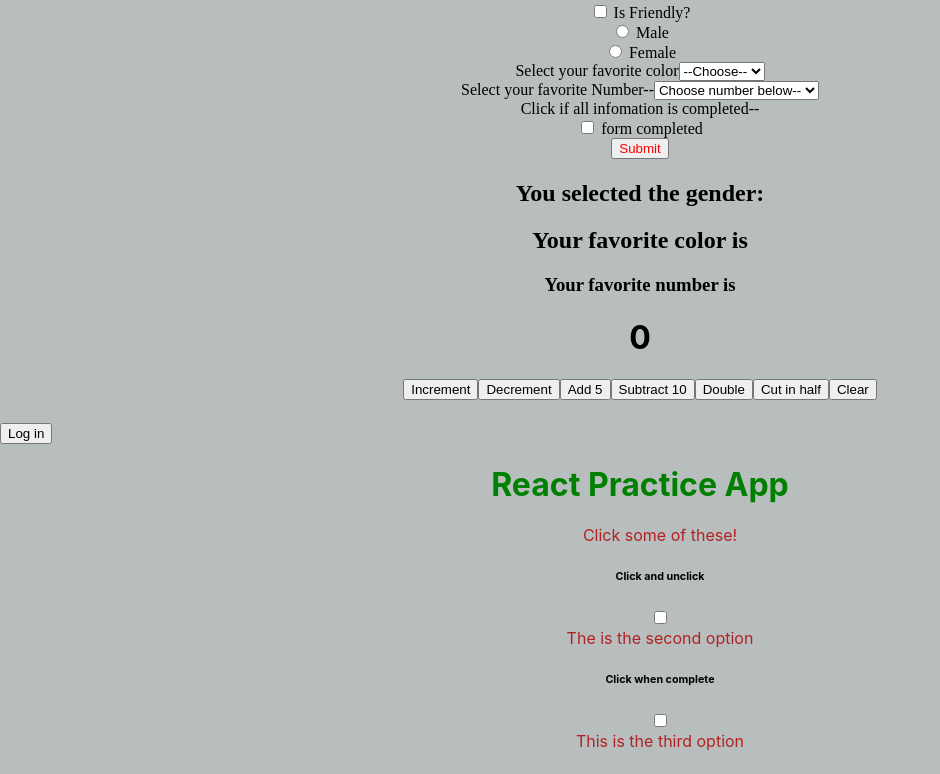
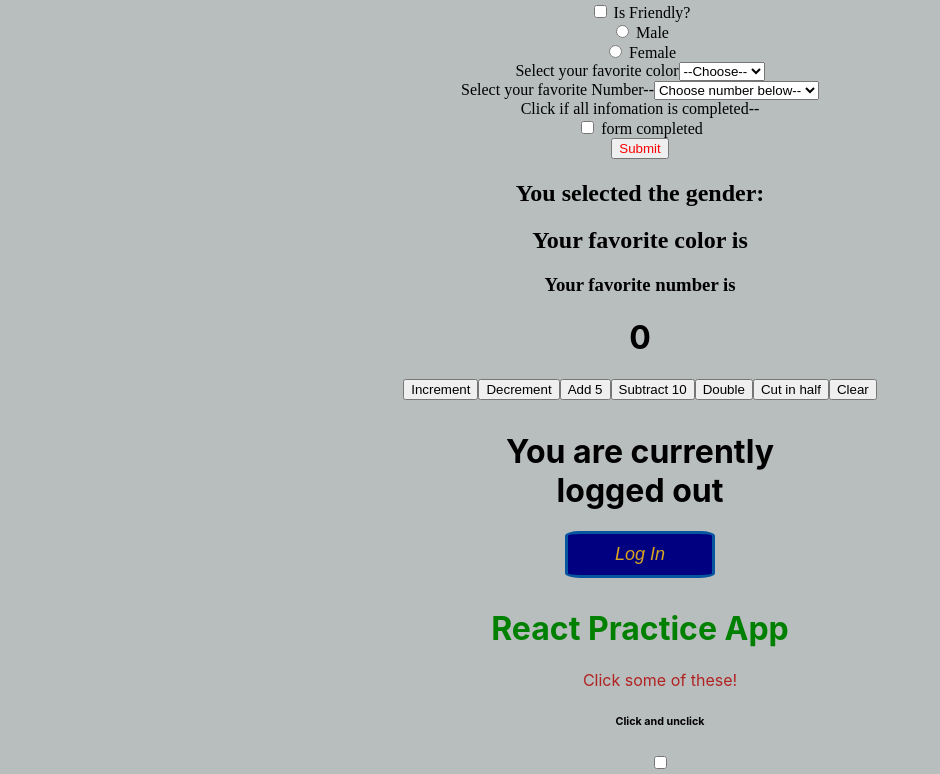
Before and after one commit to shanecolby/my_app_react, a React (Create React App) app: page / in a window 1280 px wide. Shown: the part 421-1195 px from the top of the page, without its empty margins (0-940 px from the left). Built offline with nearby package versions, Linux system fonts and the light colour scheme; no server answers.

Commit message:
refactor class into functional components with useState

```diff
--- a/src/components/Loggedin.js
+++ b/src/components/Loggedin.js
@@ -1,59 +1,67 @@
-import React, { useState } from "react"
+import React from "react"
 
-function Loggedin() {
-  const [loggedIn, setLoggedIn] = useState("false")
+// function Loggedin() {
+//   const [loggedIn, setLoggedIn] = useState("false")
+
+// handleClick() {
+//   (prevState => {
+//     return {
+//       isLoggedIn: !prevState.isLoggedIn
+//     }
+//   })
+// }
 
 
 
-  return (
-    <div>
-      <h1></h1>
-      <p></p>
-      <button>Log in</button>
-    </div>
-  )
+//   return (
+//     <div>
+//       <h1>You are currently logged {wordDisplay}</h1>
+//       <p></p>
+//       <button>Log in</button>
+//     </div>
+//   )
+// }
+
+class Loggedin extends React.Component {
+  constructor() {
+    super()
+    this.state = {
+      isLoggedIn: false
+    }
+    this.handleClick = this.handleClick.bind(this)
+  }
+
+  handleClick() {
+    this.setState(prevState => {
+      return {
+        isLoggedIn: !prevState.isLoggedIn
+      }
+    })
+  }
+
+  render() {
+    let wordDisplay
+    if (this.state.isLoggedIn) {
+      wordDisplay = "in"
+    } else {
+      wordDisplay = "out"
+    }
+    let buttonText = this.state.isLoggedIn ? "Log Out" : "Log In"
+    return (
+      <div style={{ margin: "auto", width: 300, padding: 10 }}>
+        <h1 onClick={() => console.log("clicked")} style={{ textAlign: "center" }}>You are currently logged {wordDisplay} </h1>
+        <p></p>
+        <button
+          style={{
+            color: "goldenrod",
+            backgroundColor: "navy",
+            outlineColor: "white"
+          }}
+          className="button"
+          onClick={this.handleClick}>{buttonText}</button>
+      </div>
+    )
+  }
 }
 
-// class Loggedin extends React.Component {
-//   constructor() {
-//     super()
-//     this.state = {
-//       isLoggedIn: false
-//     }
-//     this.handleClick = this.handleClick.bind(this)
-//   }
-
-//   handleClick() {
-//     this.setState(prevState => {
-//       return {
-//         isLoggedIn: !prevState.isLoggedIn
-//       }
-//     })
-//   }
-
-//   render() {
-//     let wordDisplay
-//     if (this.state.isLoggedIn) {
-//       wordDisplay = "in"
-//     } else {
-//       wordDisplay = "out"
-//     }
-//     let buttonText = this.state.isLoggedIn ? "Log Out" : "Log In"
-//     return (
-//       <div style={{ margin: "auto", width: 300, padding: 10 }}>
-//         <h1 onClick={() => console.log("clicked")} style={{ textAlign: "center" }}>You are currently logged {wordDisplay} </h1>
-//         <p></p>
-//         <button
-//           style={{
-//             color: "goldenrod",
-//             backgroundColor: "navy",
-//             outlineColor: "white"
-//           }}
-//           className="button"
-//           onClick={this.handleClick}>{buttonText}</button>
-//       </div>
-//     )
-//   }
-// }
-
 export default Loggedin
```
